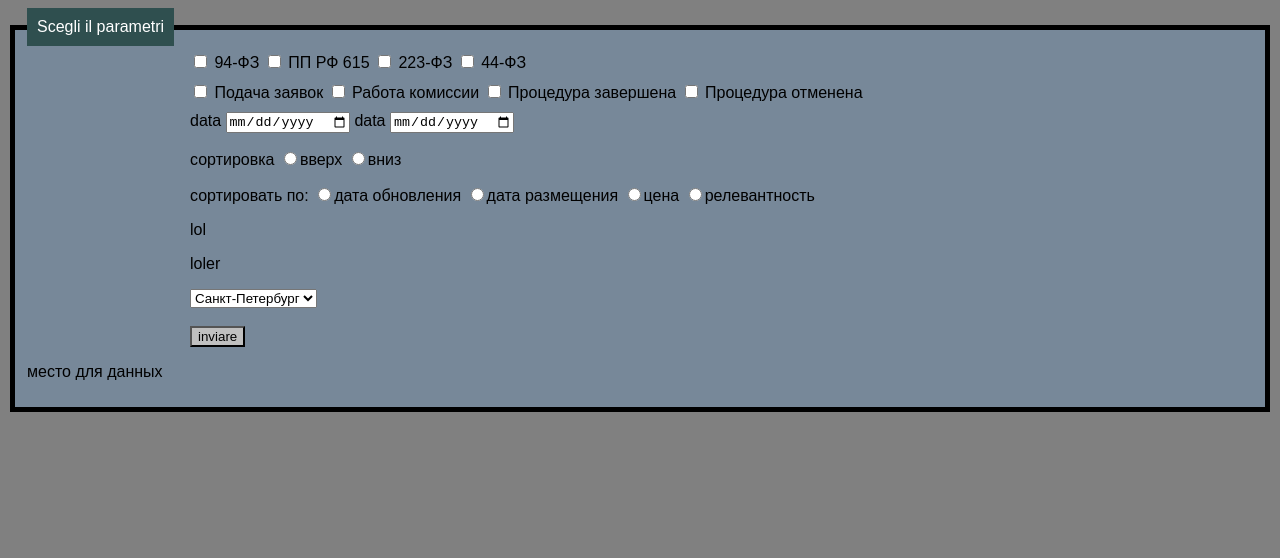
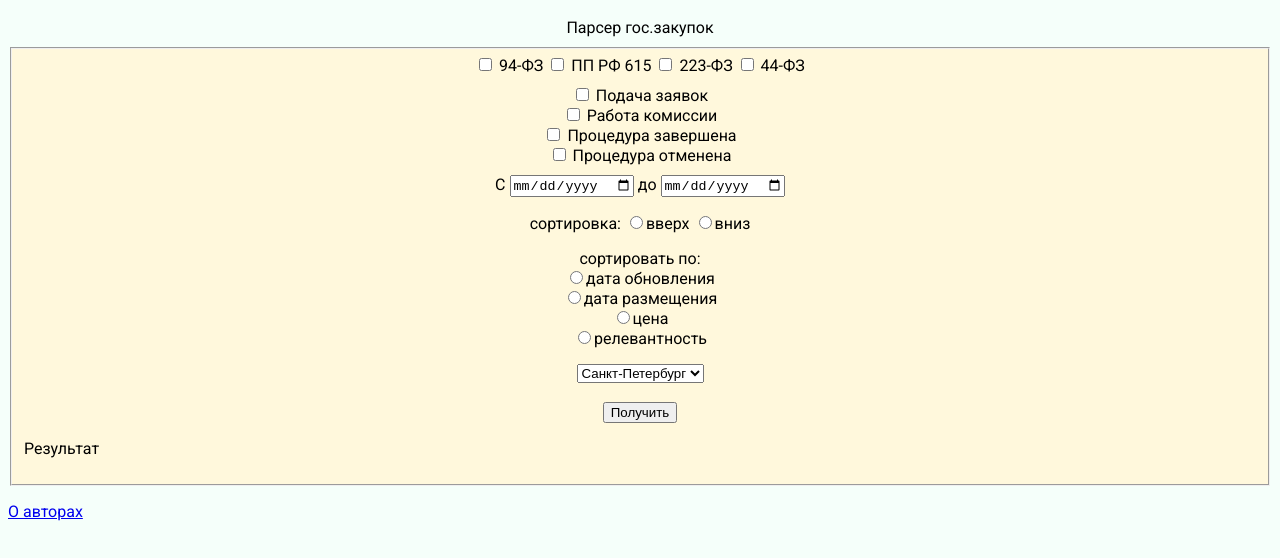
Before and after one commit to mallvielfrass/GosZak, a plain HTML site: page main.html in a window 1280 px wide. Drawn offline with Linux system fonts and the light colour scheme.

Commit message:
HTML edits

```diff
--- a/etc/style.css
+++ b/etc/style.css
@@ -1,10 +1,12 @@
 html {
-    font-family: sans-serif;
+  font-family: 'Roboto', sans-serif;
+  background: #F5FFFA;
   }
 
   form {
-    width: 900px;
-    margin: 0 auto;
+    display: block;
+    text-align: center;
+    margin: 0;
   }
 
   div {
@@ -12,19 +14,24 @@ html {
   }
 
   fieldset {
-    background: #778899;
-    border: 5px solid #000000;
+
+    background: #FFF8DC;
   }
 
   legend {
     padding: 10px;
-    background: #2F4F4F;
-    color: #FFFFFF;
+    text-align: center;
+    color: rgb(0, 0, 0);
   }
   .butt {
-    background: #C0C0C0;
+
     color: #000000;
   }
   .back{
-   background:#808080;
   }
+
+/* About html */
+
+.about  {
+  text-align: center;
+}
--- a/main.html
+++ b/main.html
@@ -3,12 +3,12 @@
  <head>
     <script src="etc/script.js"></script>
     <link href="etc/style.css" rel="stylesheet">
-
+    <link href="https://fonts.googleapis.com/css?family=Roboto" rel="stylesheet">
 </head>
  <body class="back">
+    <legend>Парсер гос.закупок</legend>
+    <fieldset>
 
-    <fieldset>
-    <legend>Scegli il parametri</legend>
       <form id="forms">
       <div name="divcheck">
         <input type="checkbox" id="fz94" name="interest" value="on" >
@@ -21,38 +21,43 @@
         <label for="coding">44-ФЗ </label>
       </div>
       <div>
-        <input type="checkbox" id="af" name="interest" value="true" >
+        <input type="checkbox" id="af" name="interest" value="true">
         <label for="coding">Подача заявок </label>
+        <br>
         <input type="checkbox" id="ca" name="interest" value="true" >
         <label for="coding">Работа комиссии </label>
+        <br>
         <input type="checkbox" id="pc" name="interest" value="true" >
         <label for="coding">Процедура завершена </label>
+        <br>
         <input type="checkbox" id="pa" name="interest" value="true" >
         <label for="coding">Процедура отменена </label>
    </div>
        <div>
-   <label for="date">data </label>
+   <label for="date">С  </label>
    <input type="date"id="date" name="date1"/>
-         <label for="date2">data </label>
+         <label for="date2">до  </label>
    <input type="date" id="date2" name="date2"/>
               </div>
       <div>
-        <p>сортировка
+        <p>сортировка:
         <input name="sort1" type="radio" value="false"><label for="radiobutton1">вверх</label>
         <input name="sort1" type="radio" value="true"><label for="radiobutton2">вниз</label>
       </div>
       <div>
         <p>сортировать по:
-            <input name="radiobutton2" type="radio" value="UPDATE_DATE"><label >дата обновления</label>
-            <input name="radiobutton2" type="radio" value="PUBLISH_DATE"><label >дата размещения</label>
+          <br>
+          <input name="radiobutton2" type="radio" value="UPDATE_DATE"><label >дата обновления</label>
+          <br>
+          <input name="radiobutton2" type="radio" value="PUBLISH_DATE"><label >дата размещения</label>
+          <br>
           <input name="radiobutton2" type="radio" value="PRICE"><label >цена</label>
+          <br>
           <input name="radiobutton2" type="radio" value="RELEVANCE"><label >релевантность</label>
-        <p id="labelText">lol</p>
-        <p id="lol">loler</p>
       </div>
+
      <select  name="selectCity">
     <option value="1&districts=5277336&region_regions_5277347=region_regions_5277347&regions=5277347" >Санкт-Петербург</option>
-
     <option value="moscow">Москва</option>
   </select>
 
@@ -60,15 +65,17 @@
 
 
       <div>
-      <br>  <button type="button" OnClick="a();return false"" class="butt">inviare</button> </div>
+      <br>  <button type="button" OnClick="a();return false"" class="butt">Получить</button> </div>
         </form>
     <div >  <p id="labeltext1">
-        место для данных
+        Результат
 
       </p></div>
     </fieldset>
-
-
-
+    <footer>
+      <p class='footer_p'>
+        <a href='/about'>О авторах</a>
+      </p>
+    </footer>
     </body>
     </html>
```
Also changed, not shown: about.html (added, +22 -0 lines), 2019-04-06-181639_221x73_scrot.png (added), 1 other file.
